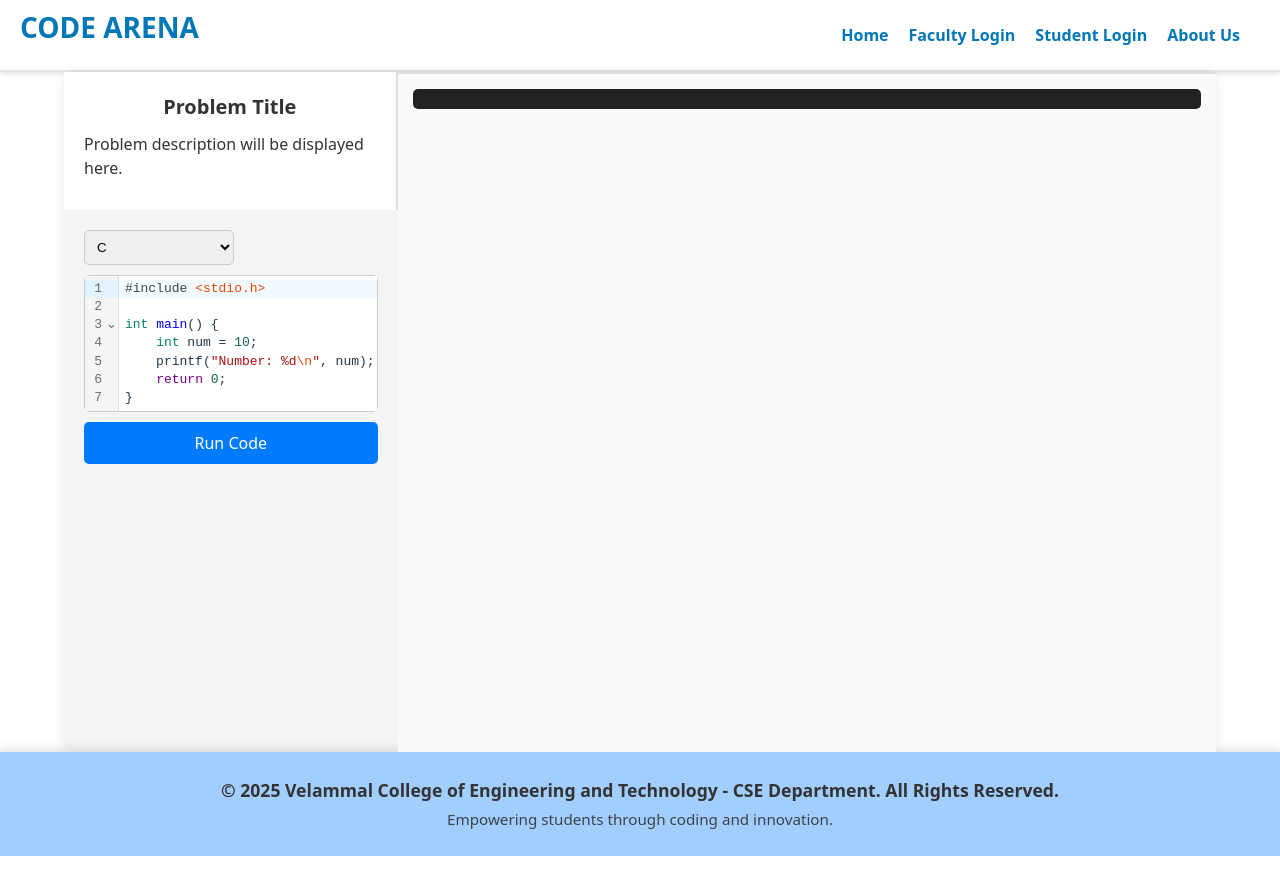
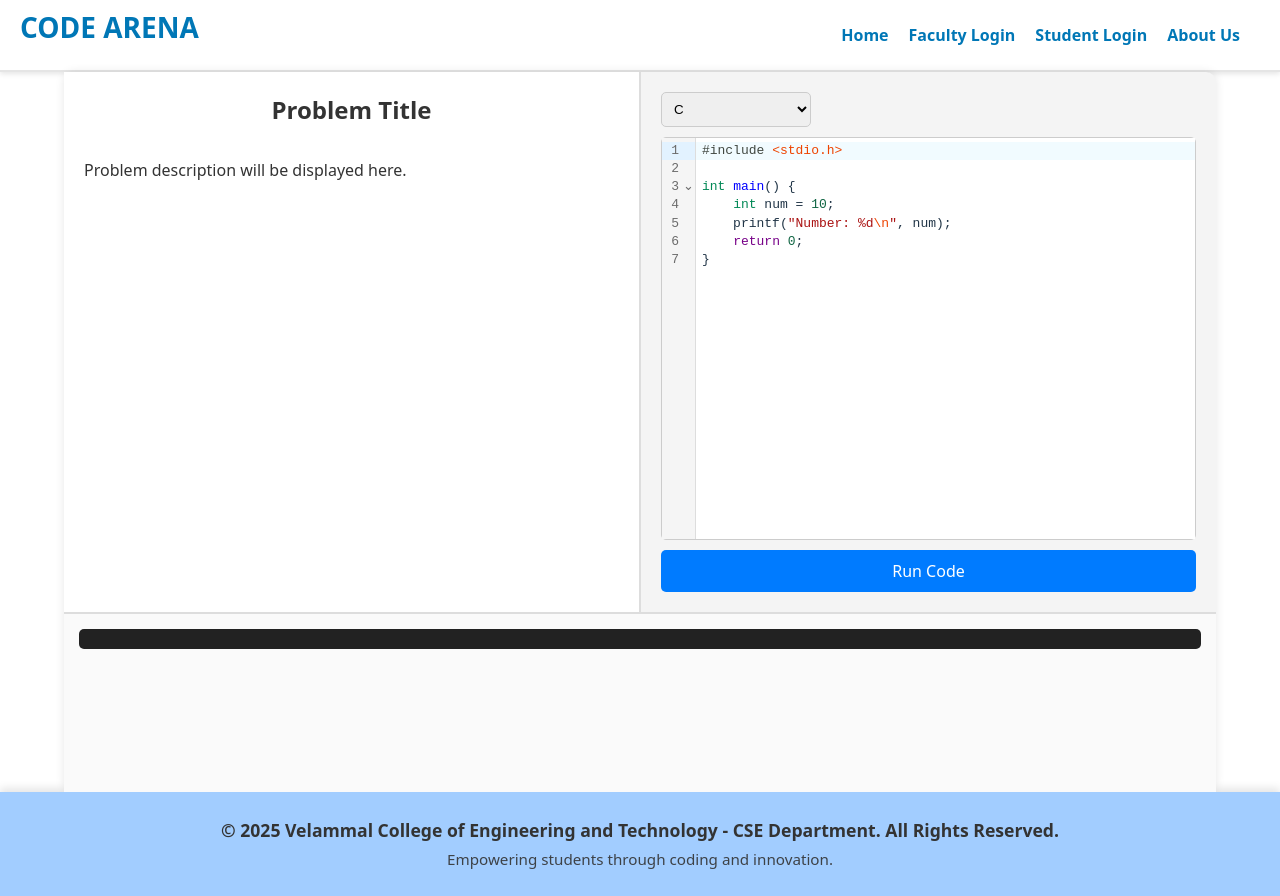
Before and after one commit to VitheshThiraviyam/Code-arena, a React (Vite) app in the folder frontend/: page /codeeditor in a window 1280 px wide. Before the commit the page ends 856 px from the top, so only its background shows below. Built offline with nearby package versions, Linux system fonts and the light colour scheme.

Commit message:
Update Codeeditor.css

```diff
--- a/frontend/src/assets/Codeeditor.css
+++ b/frontend/src/assets/Codeeditor.css
@@ -1,11 +1,19 @@
 .editor-container {
     display: flex;
-    height: 85vh;
+    flex-direction: column;
+    height: 90vh;
     width: 90%;
     margin: auto;
     border-radius: 10px;
     background-color: #f4f4f4;
     box-shadow: 0px 0px 10px rgba(0, 0, 0, 0.1);
+}
+
+/* Top Section: Problem Description & Code Editor (50% each) */
+.top-container {
+    display: flex;
+    flex: 1;
+    height: 75%;
 }
 
 /* Left side - Problem description */
@@ -17,17 +25,6 @@
     border-right: 2px solid #ddd;
     display: flex;
     flex-direction: column;
-}
-
-.problem-section h2 {
-    font-size: 20px;
-    margin-bottom: 10px;
-}
-
-.problem-section p {
-    font-size: 16px;
-    line-height: 1.5;
-    color: #333;
 }
 
 /* Right side - Code Editor */
@@ -71,9 +68,10 @@
     background-color: #0056b3;
 }
 
-/* Output Section */
+/* Bottom - Output Section */
 .output-container {
     width: 100%;
+    height: 25%;
     padding: 15px;
     border-top: 2px solid #ddd;
     background: #fafafa;
@@ -99,7 +97,7 @@
 
 /* Responsive Design */
 @media (max-width: 768px) {
-    .editor-container {
+    .top-container {
         flex-direction: column;
         height: auto;
     }
```
